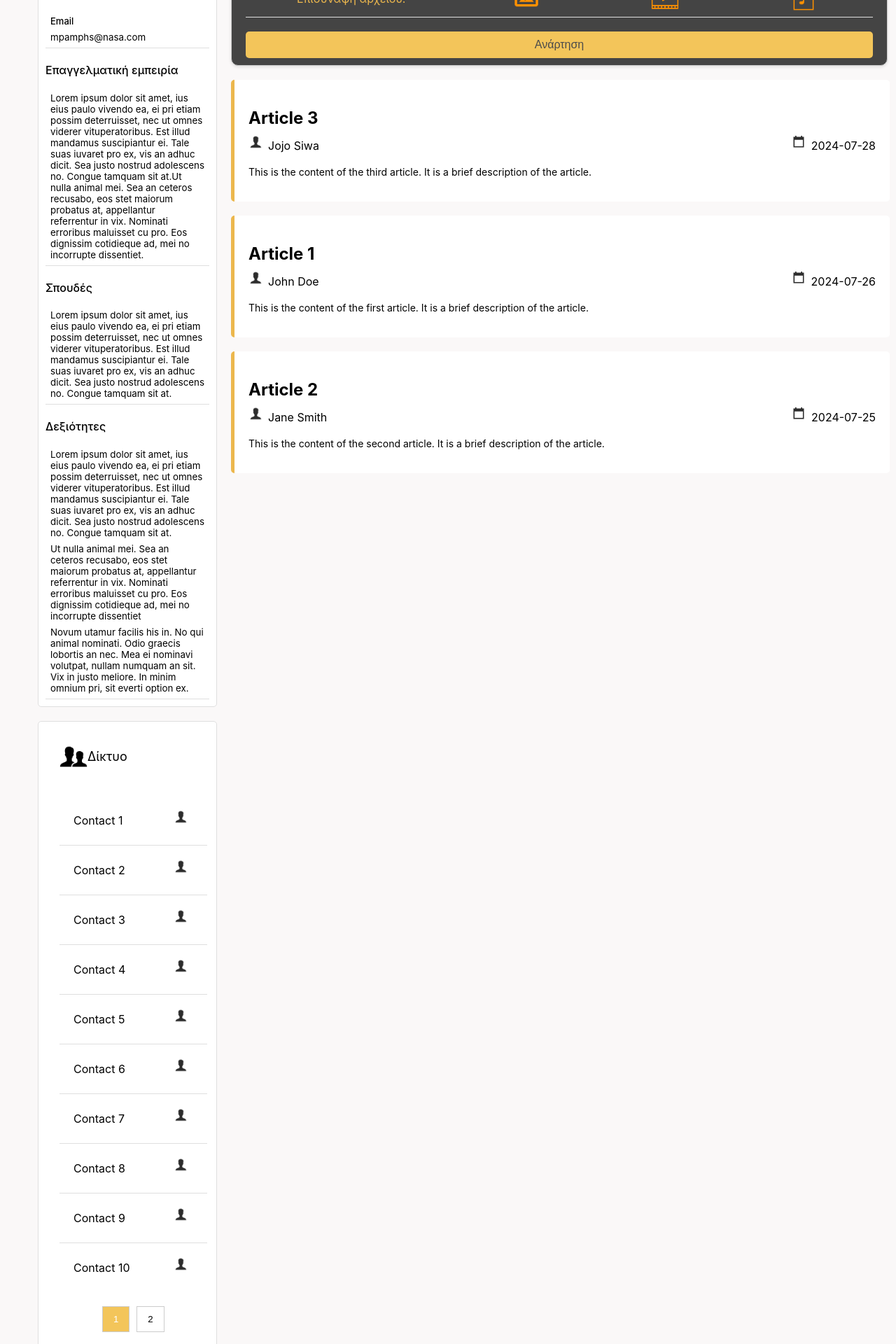
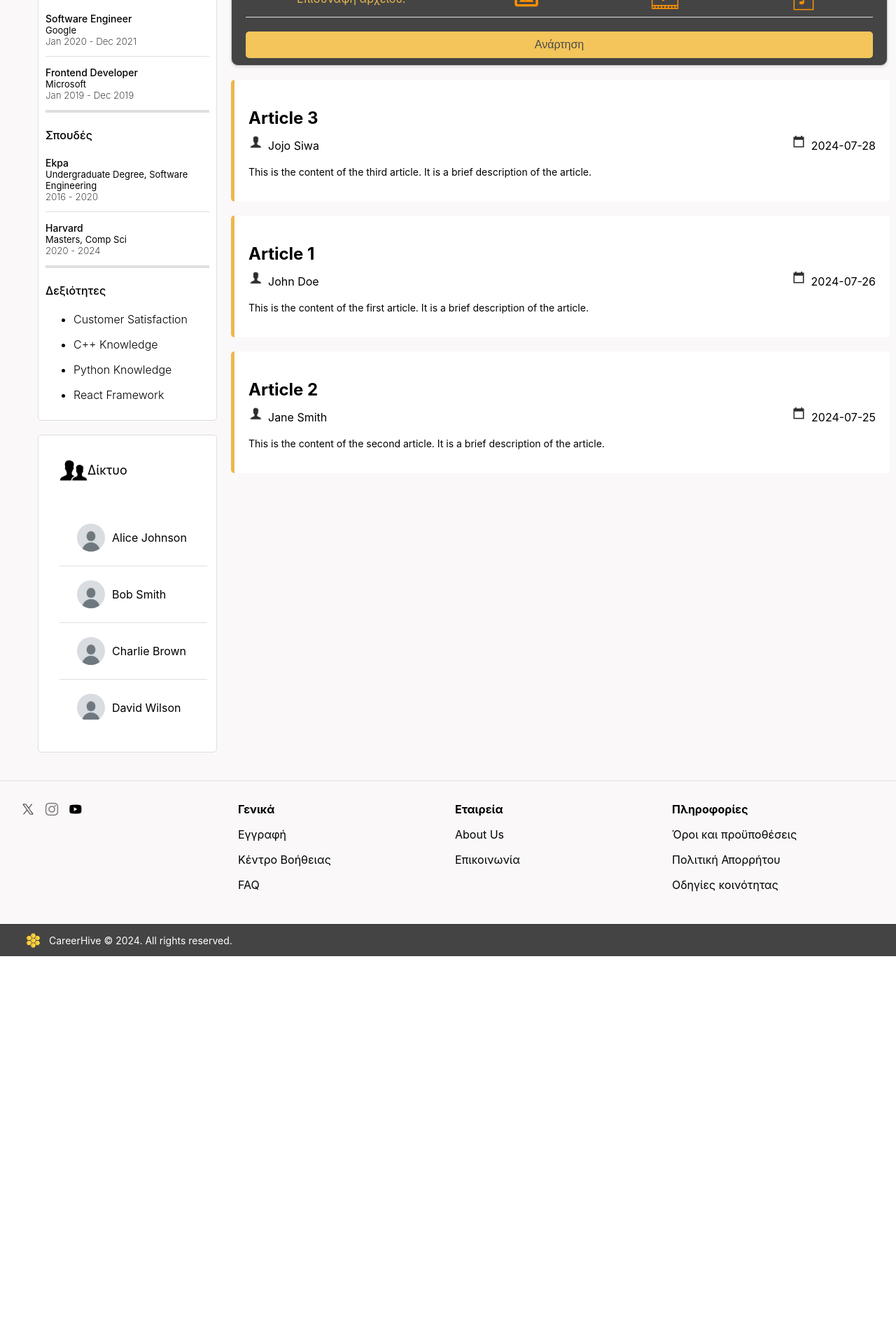
Before and after one commit to IoannaMaritsa/ted, a React (Create React App) app in the folder react-app/: page /epaggelmatias_homepage in a window 1280 px wide. Shown: the part 640-2560 px from the top of the page at 70% size. After the commit the page ends 2006 px from the top, so only its background shows below. Built offline with nearby package versions, Linux system fonts and the light colour scheme.

Commit message:
home page fixes

```diff
--- a/react-app/src/css/Epag_notifications.css
+++ b/react-app/src/css/Epag_notifications.css
@@ -48,13 +48,13 @@
     flex-direction: column;
   }
 
-  .name {
+  .notification-name {
     width: fit-content;
     font-weight: bold;
     cursor: pointer;
   }
 
-  .time {
+  .notification-time {
     text-align: right;
     font-size: 12px;
     color: #888;
--- a/react-app/src/css/epag-home.css
+++ b/react-app/src/css/epag-home.css
@@ -1,8 +1,8 @@
-  .side-bar{
+  .side-bar {
     width: 20%;
   }
 
-  .main-section{
+  .main-section {
     /* background-color: #ffff;
     border: 1px solid var(--border-color);
     border-radius: 5px;
@@ -15,14 +15,14 @@
     background-color: var(--background-color);
     width: 100%;
     display: flex;
-    align-items:baseline;
+    align-items: baseline;
     justify-content: center;
     height: fit-content;
     padding: 20px 0px;
     column-gap: 20px;
   }
 
-  .side-bar-section{
+  .side-bar-section {
     margin-bottom: 20px;
     background-color: #ffff;
     border: 1px solid var(--border-color);
@@ -30,18 +30,22 @@
     padding: 10px 10px;
   }
 
-  .side-bar-part{
-    border-bottom: 1px solid var(--border-color);
+  .side-bar-part {
+    border-bottom: 3px solid var(--border-color);
     text-align: left;
     font-family: var(--font-basic);
   }
 
-  .side-bar-part h4{
+  .side-bar-part:last-child {
+    border: none;
+  }
+
+  .side-bar-part h4 {
     font-size: medium;
     font-weight: 500;
   }
 
-  .side-bar-part h5{
+  .side-bar-part h5 {
     font-size: small;
     font-weight: 500;
     margin: 7px;
@@ -49,28 +53,56 @@
     margin-top: 20px;
   }
 
-  .side-bar-part h6{
+  .side-bar-part h6 {
     font-size: smaller;
     font-weight: 400;
     margin: 7px;
     padding: 0;
   }
 
-  .side-bar-section h3{
+  .home-user-info {
+    border-bottom: 1px solid var(--border-color);
+  }
+
+  .home-user-info-h3 {
+    font-size: 14px;
+    font-weight: 500;
+    margin-bottom: 0;
+  }
+
+  .home-user-info-h4 {
+    font-size: small;
+    font-weight: 400;
+    margin-top: 0;
+    margin-bottom: 0;
+  }
+
+  .home-user-info-h5 {
+    font-size: smaller;
+    font-weight: 200;
+    margin-top: 0;
+  }
+
+  .home-user-info-ul {
+    font-size: medium;
+    font-weight: 300;
+  }
+
+  .side-bar-section h3 {
     font-size: larger;
     font-weight: 500;
   }
 
-  .network-icon{
+  .network-icon {
     max-width: 40px;
     max-height: 40px;
   }
 
-  .side-bar-contact{
+  .side-bar-contact {
     border-top: 1px solid var(--border-color);
     display: flex;
     align-items: center;
-    justify-content:left;
+    justify-content: left;
     height: fit-content;
     padding: 10px 0px;
   }
@@ -91,7 +123,7 @@
     margin-bottom: 20px;
     font-family: var(--font-basic);
     font-weight: 400;
-    font-size:large;
+    font-size: large;
     padding: 10px;
     border-bottom: 1px solid #ccc;
   }
@@ -157,7 +189,7 @@
 
   .attached-file span {
     font-size: 14px;
-    margin-right:20px;
+    margin-right: 20px;
   }
 
   .remove-button {
@@ -194,7 +226,7 @@
     padding-top: 20px;
   }
 
-  .network-title{
+  .network-title {
     display: flex;
     align-items: center;
     justify-content: left;
@@ -211,7 +243,10 @@
 
   .contacts-list {
     list-style-type: none;
+    max-height: 300px;
     padding: 0;
+    overflow-y: auto;
+    background-color: #fff;
     text-align: left;
   }
 
@@ -219,30 +254,20 @@
     font-size: medium;
   }
 
-  .contact{
+  .contact {
     display: flex;
     align-items: center;
-    justify-content: space-between;
+    justify-content: left;
     border-top: 1px solid #ccc;
     padding: 10px;
   }
 
-  .network-pagination {
-    display: flex;
-    justify-content: center;
-    margin-top: 20px;
-    background-color: #fff;
+  .contact-icon {
+    flex: 1;
+    margin-left: 5px;
+    max-width: 40px;
+    max-height: 40px;
+    border-radius: 50%;
+    margin-right: 10px;
+    object-fit: cover;
   }
-
-  .network-page-button {
-    margin: 0 5px;
-    padding: 10px 15px;
-    border: 1px solid #ccc;
-    background-color: #fff;
-    cursor: pointer;
-  }
-
-  .network-page-button.active {
-    background-color: var(--button-yellow);
-    color: #fff;
-  }
--- a/react-app/src/pages/Epag_Home.js
+++ b/react-app/src/pages/Epag_Home.js
@@ -34,44 +34,56 @@ export default function Epag_Home() {
 
     const sortedArticles = articles.sort((a, b) => new Date(b.date) - new Date(a.date));
 
+    const user_info = {
+        profilePic: '/default-avatar.jpeg',
+        name: 'Λάκης Λαλάκης',
+        profession: 'Πολιτικός Μηχανικός',
+        workplace: 'NASA',
+        location: 'Τρίπολη',
+        birthday: '27-07-1960',
+        email: 'lalakis@example.com',
+        experiences: [{ profession: 'Software Engineer', workplace: 'Google', date: 'Jan 2020 - Dec 2021' }, { profession: 'Frontend Developer', workplace: 'Microsoft', date: 'Jan 2019 - Dec 2019' }],
+        studies: [{ university: 'Ekpa', degree: 'Undergraduate Degree, Software Engineering', date: '2016 - 2020' }, { university: 'Harvard', degree: 'Masters, Comp Sci', date: '2020 - 2024' }],
+        skills: ['Customer Satisfaction', 'C++ Knowledge', 'Python Knowledge', 'React Framework']
+    }
+
     const contacts = [
-        'Contact 1',
-        'Contact 2',
-        'Contact 3',
-        'Contact 4',
-        'Contact 5',
-        'Contact 6',
-        'Contact 7',
-        'Contact 8',
-        'Contact 9',
-        'Contact 10',
-        'Contact 11',
-        'Contact 12',
-        'Contact 13',
-        'Contact 14',
-        'Contact 15',
-        'Contact 16',
-        'Contact 17',
-        'Contact 18',
-        'Contact 19',
-        'Contact 20'
-        // Add more contacts as needed
+        {
+            id: 1,
+            profilePic: '/default-avatar.jpeg',
+            name: 'Alice Johnson',
+        },
+        {
+            id: 2,
+            profilePic: '/default-avatar.jpeg',
+            name: 'Bob Smith',
+        },
+        {
+            id: 3,
+            profilePic: '/default-avatar.jpeg',
+            name: 'Charlie Brown',
+        },
+        {
+            id: 4,
+            profilePic: '/default-avatar.jpeg',
+            name: 'David Wilson',
+        },
+        {
+            id: 5,
+            profilePic: '/default-avatar.jpeg',
+            name: 'Eve Davis',
+        },
+        {
+            id: 6,
+            profilePic: '/default-avatar.jpeg',
+            name: 'Jojo Siwa',
+        },
+        {
+            id: 7,
+            profilePic: '/default-avatar.jpeg',
+            name: 'Charles White',
+        },
     ];
-      const [currentPage, setCurrentPage] = useState(1);
-  const contactsPerPage = 10;
-
-  // Calculate total pages
-  const totalPages = Math.ceil(contacts.length / contactsPerPage);
-
-  // Get current contacts
-  const indexOfLastContact = currentPage * contactsPerPage;
-  const indexOfFirstContact = indexOfLastContact - contactsPerPage;
-  const currentContacts = contacts.slice(indexOfFirstContact, indexOfLastContact);
-
-  // Handle page change
-  const handleClick = (pageNumber) => {
-    setCurrentPage(pageNumber);
-  };
 
     const [title, setTitle] = useState('');
     const [body, setBody] = useState('');
@@ -126,7 +138,7 @@ export default function Epag_Home() {
         setAttachedFiles([]);
     };
 
-  return(
+    return (
         <div>
             <Header variant="professional" />
             <nav className="breadcrumbs">🏠︎/</nav>
@@ -137,48 +149,63 @@ export default function Epag_Home() {
                             <div className="split-page">
                                 <img src="/user.png" alt="avatar" className="profile_image" />
                                 <div className="text-section">
-                                <h4>Λάλης Λαλάκης</h4>
-                                <h5>Πολιτικός μηχανικός</h5>
+                                    <h4>{user_info.name}</h4>
+                                    <h5>{user_info.profession}</h5>
                                 </div>
                             </div>
                         </div>
                         <div className="side-bar-part">
                             <h5>Επαγγελματικός Φορέας</h5>
-                        <h6>NASA</h6>
+                            <h6>{user_info.workplace}</h6>
                             <h5>Τοποθεσία</h5>
-                        <h6>U.S.A</h6>
+                            <h6>{user_info.location}</h6>
                             <h5>Ημ.Γέννησης</h5>
-                        <h6>07/27/2021</h6>
-                        <h5>Εθνικότητα</h5>
-                        <h6>White af</h6>
-                        <h5>Τηλέφωνο</h5>
-                        <h6>6666666666</h6>
+                            <h6>{user_info.birthday}</h6>
                             <h5>Email</h5>
-                        <h6>mpamphs@nasa.com</h6>
+                            <h6>{user_info.email}</h6>
                         </div>
                         <div className="side-bar-part">
                             <h4>Επαγγελματική εμπειρία</h4>
-                        <h6>
-                            Lorem ipsum dolor sit amet, ius eius paulo vivendo ea, ei pri etiam possim deterruisset, nec ut omnes viderer vituperatoribus. Est illud mandamus suscipiantur ei. Tale suas iuvaret pro ex, vis an adhuc dicit. Sea justo nostrud adolescens no. Congue tamquam sit at.Ut nulla animal mei. Sea an ceteros recusabo, eos stet maiorum probatus at, appellantur referrentur in vix. Nominati erroribus maluisset cu pro. Eos dignissim cotidieque ad, mei no incorrupte dissentiet.
-                        </h6>
+                            {user_info.experiences.map((experience, index) => (
+                                <div className="home-user-info">
+                                    <p className="home-user-info-h3">
+                                        {experience.profession}
+                                    </p>
+                                    <p className="home-user-info-h4">
+                                        {experience.workplace}
+                                    </p>
+                                    <p className="home-user-info-h5">
+                                        {experience.date}
+                                    </p>
+                                </div>
+                            ))}
+
                         </div>
                         <div className="side-bar-part">
                             <h4>Σπουδές</h4>
-                        <h6>
-                            Lorem ipsum dolor sit amet, ius eius paulo vivendo ea, ei pri etiam possim deterruisset, nec ut omnes viderer vituperatoribus. Est illud mandamus suscipiantur ei. Tale suas iuvaret pro ex, vis an adhuc dicit. Sea justo nostrud adolescens no. Congue tamquam sit at.
-                        </h6>
+                            {user_info.studies.map((study, index) => (
+                                <div className="home-user-info">
+                                    <p className="home-user-info-h3">
+                                        {study.university}
+                                    </p>
+                                    <p className="home-user-info-h4">
+                                        {study.degree}
+                                    </p>
+                                    <p className="home-user-info-h5">
+                                        {study.date}
+                                    </p>
+                                </div>
+                            ))}
                         </div>
                         <div className="side-bar-part">
                             <h4>Δεξιότητες</h4>
-                        <h6>
-                            Lorem ipsum dolor sit amet, ius eius paulo vivendo ea, ei pri etiam possim deterruisset, nec ut omnes viderer vituperatoribus. Est illud mandamus suscipiantur ei. Tale suas iuvaret pro ex, vis an adhuc dicit. Sea justo nostrud adolescens no. Congue tamquam sit at.
-                        </h6>
-                        <h6>
-                            Ut nulla animal mei. Sea an ceteros recusabo, eos stet maiorum probatus at, appellantur referrentur in vix. Nominati erroribus maluisset cu pro. Eos dignissim cotidieque ad, mei no incorrupte dissentiet
-                        </h6>
-                        <h6>
-                            Novum utamur facilis his in. No qui animal nominati. Odio graecis lobortis an nec. Mea ei nominavi volutpat, nullam numquam an sit. Vix in justo meliore. In minim omnium pri, sit everti option ex.
-                        </h6>
+                            {user_info.skills.map((skill, index) => (
+                                <ul className="home-user-info-ul">
+                                    <li>
+                                        {skill}
+                                    </li>
+                                </ul>
+                            ))}
                         </div>
                     </div>
                     <div className="side-bar-section">
@@ -188,24 +215,13 @@ export default function Epag_Home() {
                         </div>
                         <div className="contacts-page">
                             <ul className="contacts-list">
-                            {currentContacts.map((contact, index) => (
+                                {contacts.map((contact, index) => (
                                     <div className="contact">
-                                <li key={index}>{contact} </li>
-                                <img src="/user.png" alt="contact-pic" className="icon" />
+                                        <img src={contact.profilePic} alt="contact-pic" className="contact-icon" />
+                                        <li key={index}>{contact.name} </li>
                                     </div>
                                 ))}
                             </ul>
-                        <div className="network-pagination">
-                            {[...Array(totalPages)].map((_, index) => (
-                            <button
-                                key={index}
-                                className={`network-page-button ${currentPage === index + 1 ? 'active' : ''}`}
-                                onClick={() => handleClick(index + 1)}
-                            >
-                            {index + 1}
-                            </button>
-                            ))}
-                        </div>
                         </div>
                     </div>
                 </div>
@@ -264,7 +280,7 @@ export default function Epag_Home() {
                         {sortedArticles.map((article, index) => (
                             <Article
                                 key={index}
-                        id = {article.id}
+                                id={article.id}
                                 title={article.title}
                                 author={article.author}
                                 date={article.date}
--- a/react-app/src/pages/Epag_notifications.js
+++ b/react-app/src/pages/Epag_notifications.js
@@ -27,10 +27,10 @@ const NotificationItem = ({ user, time, status, action, comment, articleId, onAc
         <div className="notification-item">
             <img src={user.profilePic} alt={`${user.name}'s profile`} className="profile-pic" />
             <div className="notification-text">
-                <div className="time">{time}</div>
+                <div className="notification-time">{time}</div>
                 {action === 'sent you a request' ? (
                     <>
-                        <span className="name" onClick={() => handleProfileClick(user)}>{user.name}</span>
+                        <span className="notification-name" onClick={() => handleProfileClick(user)}>{user.name}</span>
                         {status === 'pending' && (
                             <div className="request-buttons">
                                 <button className="accept-button" onClick={onAccept}>Αποδοχή</button>
@@ -41,7 +41,7 @@ const NotificationItem = ({ user, time, status, action, comment, articleId, onAc
                     </>
                 ) : (
                     <span>
-                        <span>Ο/Η χρήστης </span><span className="name" onClick={() => handleProfileClick(user)}>{user.name} </span>
+                        <span>Ο/Η χρήστης </span><span className="notification-name" onClick={() => handleProfileClick(user)}>{user.name} </span>
                         {action === 'likes your article' ? (
                             <span>
                                 δήλωσε ότι του/της αρέσει η <Link to={`/epaggelmatias_notifications/epaggelmatias_article/${articleId}`}>δημοσίευση</Link> σας.
```
Also changed, not shown: react-app/src/css/global.css (+7 -0 lines), react-app/src/pages/Epag_article.js (+25 -4 lines). Lines whose indentation alone changed are shown as unchanged.
